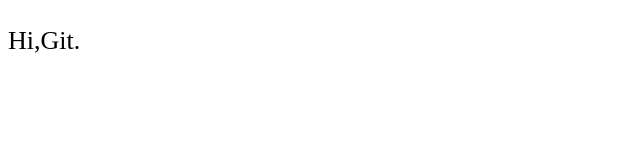
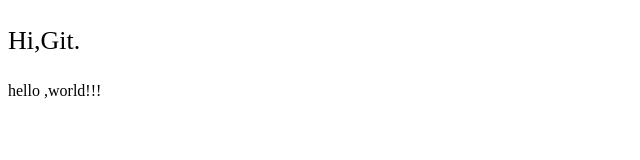
Before and after one commit to WudiudiuOOOooo/wjj, a plain HTML site: page index.html in a window 1280 px wide. Shown: the full height of the page, 0-640 px from the left. Drawn offline with Linux system fonts and the light colour scheme.

Commit message:
code update

```diff
--- a/index.html
+++ b/index.html
@@ -6,5 +6,8 @@
 </head>
 <body>
 <p>Hi,Git.</p>
+<div>
+    hello ,world!!!
+</div>
 </body>
 </html>
```
